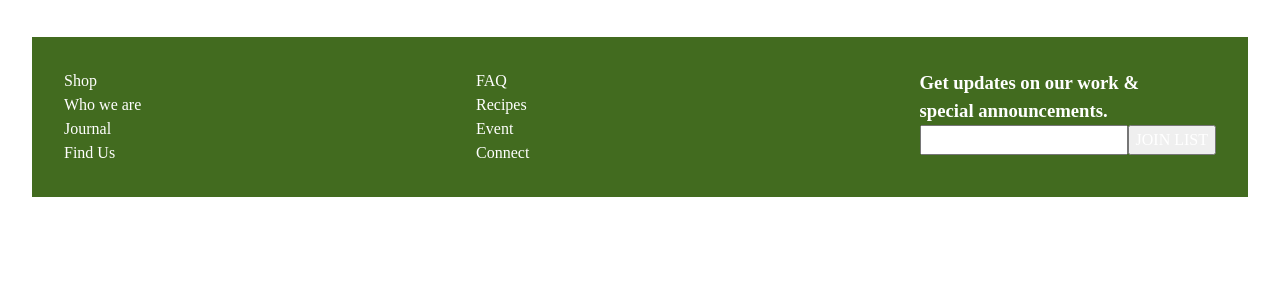
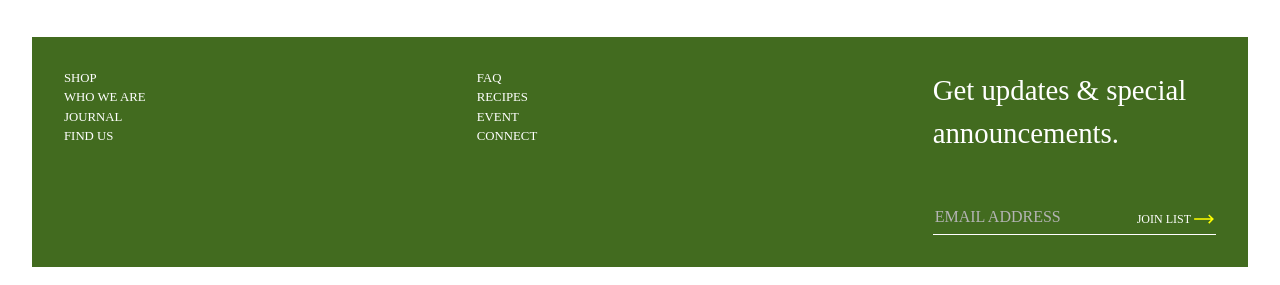
Before and after one commit to Ayoroq/farmLand, a React (Vite) app: page / in a window 1280 px wide. Shown: the part 2161-2446 px from the top of the page. Before the commit the page ends 2390 px from the top, so only its background shows below. Built offline with nearby package versions, Linux system fonts and the light colour scheme; a web font is replaced by a local one.

Commit message:
Added stylings and a new arrow button to the svg

```diff
--- a/src/pages/Home/Home.jsx
+++ b/src/pages/Home/Home.jsx
@@ -85,27 +85,47 @@ export default function Home() {
       <footer className={styles.footer}>
         <div className={styles.footerContainer1}>
           <div className={styles.footerContainer1a}>
-            <Link to="/shop">Shop</Link>
-            <Link to="/about">Who we are</Link>
-            <Link to="/#">Journal</Link>
-            <Link to="/contact">Find Us</Link>
+            <Link to="/shop">SHOP</Link>
+            <Link to="/about">WHO WE ARE</Link>
+            <Link to="/#">JOURNAL</Link>
+            <Link to="/contact">FIND US</Link>
           </div>
           <div className={styles.footerContainer1a}>
             <Link to="/#">FAQ</Link>
-            <Link to="/#">Recipes</Link>
-            <Link to="/#">Event</Link>
-            <Link to="/#">Connect</Link>
+            <Link to="/#">RECIPES</Link>
+            <Link to="/#">EVENT</Link>
+            <Link to="/#">CONNECT</Link>
           </div>
         </div>
         <div className={styles.footerContainer2}>
           <div className={styles.newsletter}>
             <h3>
-              Get updates on our work & <br/> special announcements.
+              Get updates & special <br /> announcements.
             </h3>
-            <p>
-              <label htmlFor=""></label>
-              <input type="email" />
-              <button>JOIN LIST</button>
+            <p className={styles.newsletterEmail}>
+              <label>
+                <input type="email" placeholder="EMAIL ADDRESS" />
+              </label>
+              <button className={styles.newsletterButton}>
+                JOIN LIST{" "}
+                <span>
+                  <svg
+                    width="25"
+                    height="30"
+                    viewBox="0 0 420 420"
+                    fill="none"
+                    xmlns="http://www.w3.org/2000/svg"
+                  >
+                    <g id="Material Symbols Trending Flat Icon 1">
+                      <path
+                        id="Vector"
+                        d="M307.125 288.313L288.312 269.938L334.688 223.563H52.5V197.313H335.125L288.75 150.938L307.125 132.562L385 210.438L307.125 288.313Z"
+                        fill="yellow"
+                      />
+                    </g>
+                  </svg>
+                </span>
+              </button>
             </p>
           </div>
         </div>
--- a/src/pages/Home/Home.module.css
+++ b/src/pages/Home/Home.module.css
@@ -81,6 +81,10 @@
   color: white;
 }
 
+.footer a{
+  font-size: 0.8rem;
+}
+
 .footerContainer1{
   flex: 0.6;
   display: flex;
@@ -91,6 +95,42 @@
 .footerContainer1a{
   display: flex;
   flex-direction: column;
+}
+
+.newsletter{
+  display: flex;
+  flex-direction: column;
+  gap: 3rem;
+}
+
+.newsletter h3{
+  font-weight: normal;
+  font-size: clamp(1.5rem,1.8rem,2rem);
+}
+
+.newsletter *{
+  background: none;
+  border: none;
+}
+
+.newsletterEmail{
+  display: flex;
+  justify-content: space-between;
+  border-bottom: 1px solid white;
+}
+input{
+  outline: none;
+}
+input::placeholder {
+  color: rgb(180, 180, 180);
+}
+
+.newsletterButton{
+  display: flex;
+  align-items: center;
+  font-size: 0.75rem;
+  font-family: gt;
+  padding: 0;
 }
 
 @keyframes show {
@@ -119,4 +159,7 @@
   .info {
     flex-direction: column;
   }
+  .footer{
+    flex-direction: column-reverse;
+  }
 }
```
